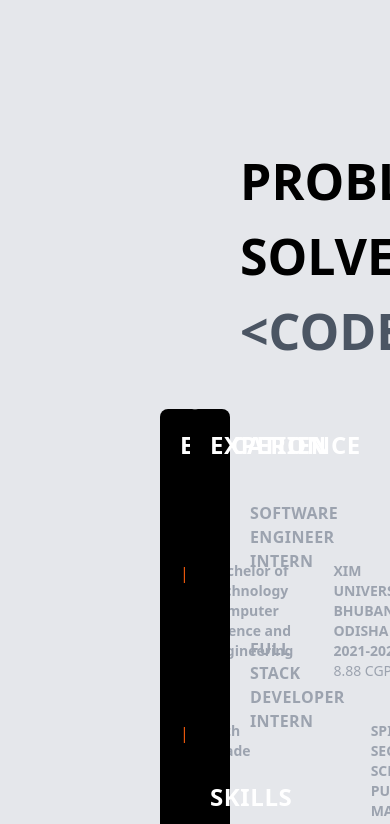
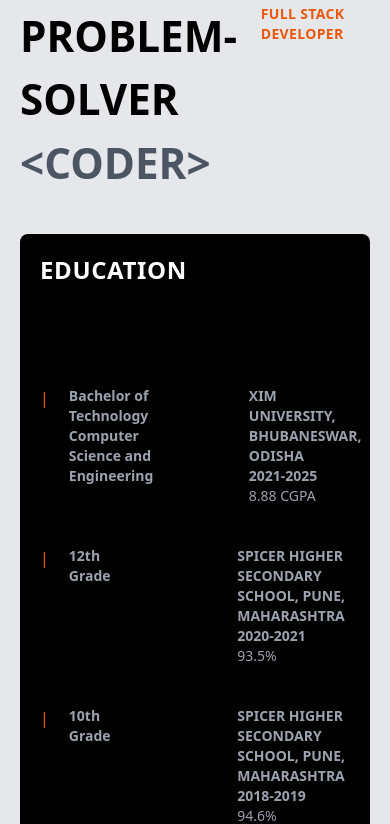
Before and after one commit to Hephzibah7/My_Portfolio, a React (Vite) app in the folder frontend/: page / in a window 390 px wide. Shown: the part 860-1684 px from the top of the page. Built offline with nearby package versions, Linux system fonts and the light colour scheme; what tailwindcss-animated would draw is missing.

Commit message:
feat:Responsive education  page

```diff
--- a/frontend/src/components/EducationSection/EducationSectionUI.tsx
+++ b/frontend/src/components/EducationSection/EducationSectionUI.tsx
@@ -17,14 +17,14 @@ import {
 } from "react-icons/si";
 function EducationSectionUI() {
     return (
-        <div className='w-screen h-contain bg-gray-200 p-20 overflow-x-hidden '>
-            <div className='p-20 '>
-                <div className='ml-20 mr-20 uppercase   flex justify-between'>
+        <div className='w-screen h-contain bg-gray-200 xl:p-20 overflow-x-hidden '>
+            <div className='p-5 md:p-10 xl:p-20 '>
+                <div className='xl:ml-20 xl:mr-20 uppercase   flex justify-between'>
                     <motion.div
                         initial={{ opacity: 0, x: -100 }}
                         whileInView={{ opacity: 1, x: 0 }}
                         transition={{ duration: 0.8 }}
-                        className='font-bold text-[50px]'><h1>Problem-solver <br></br><span className='text-gray-600'>{"<Coder>"}</span></h1></motion.div>
+                        className='font-bold text-[5vh] xl:text-[50px]'><h1>Problem-solver <br></br><span className='text-gray-600'>{"<Coder>"}</span></h1></motion.div>
                     <motion.div
                         initial={{ opacity: 0, x: 100 }}
                         whileInView={{ opacity: 1, x: 0 }}
@@ -36,38 +36,38 @@ function EducationSectionUI() {
                     whileInView={{ opacity: 1, scale: 1 }}
                     transition={{ duration: 0.6 }}
                     viewport={{ once: false }}
-                    className='grid grid-cols-3 gap-5 mt-10 '>
+                    className='flex flex-col lg:grid lg:grid-cols-3 gap-5 mt-10 '>
                     <div className='col-span-1 p-5 bg-black text-white rounded-lg'>
                         <h1 className='uppercase font-bold text-2xl tracking-wide'>Education</h1>
                         <div className='flex flex-col gap-10'>
 
-                            <div className='mt-[100px] text-gray-400 flex  justify-between gap-10'>
+                            <div className='mt-[100px] text-gray-400 flex gap-[20vh]   justify-between md:gap-10'>
 
                                 <div>
-                                    <div className='flex gap-5'>
+                                    <div className='flex gap-5 w-10 md:w-fit'>
                                         <div className='text-orange-600'>|</div>
                                         <h1 className='font-bold text-sm'>Bachelor of Technology<br></br>Computer Science and Engineering</h1>
                                     </div>
                                 </div>
-                                <div>
-                                    <h1 className='uppercase font-bold text-sm'>Xim University, Bhubaneswar, Odisha</h1>
+                                <div className="break-words">
+                                    <h1 className='uppercase font-bold text-sm text-wrap'>Xim University, Bhubaneswar, Odisha</h1>
                                     <h3 className='text-sm font-bold'>2021-2025</h3>
                                     <h4 className='text-sm'>8.88 CGPA</h4>
                                 </div>
                             </div>
-                            <div className=' text-gray-400 flex justify-between gap-[120px]'>
+                            <div className=' text-gray-400 flex justify-between gap-[15vh]  md:gap-[120px]'>
 
                                 <div className='flex gap-5'>
                                     <div className='text-orange-600'>|</div>
                                     <h1 className='font-bold text-sm'>12th Grade</h1>
                                 </div>
-                                <div>
+                                <div className="">
                                     <h1 className='uppercase font-bold text-sm'>Spicer Higher Secondary School, Pune, Maharashtra</h1>
                                     <h3 className='text-sm font-bold'>2020-2021</h3>
                                     <h4 className='text-sm'>93.5%</h4>
                                 </div>
                             </div>
-                            <div className=' text-gray-400 flex justify-between gap-[120px]'>
+                            <div className=' text-gray-400 flex justify-between gap-[15vh] md:gap-[120px] '>
 
                                 <div className='flex gap-5'>
                                     <div className='text-orange-600'>|</div>
```
